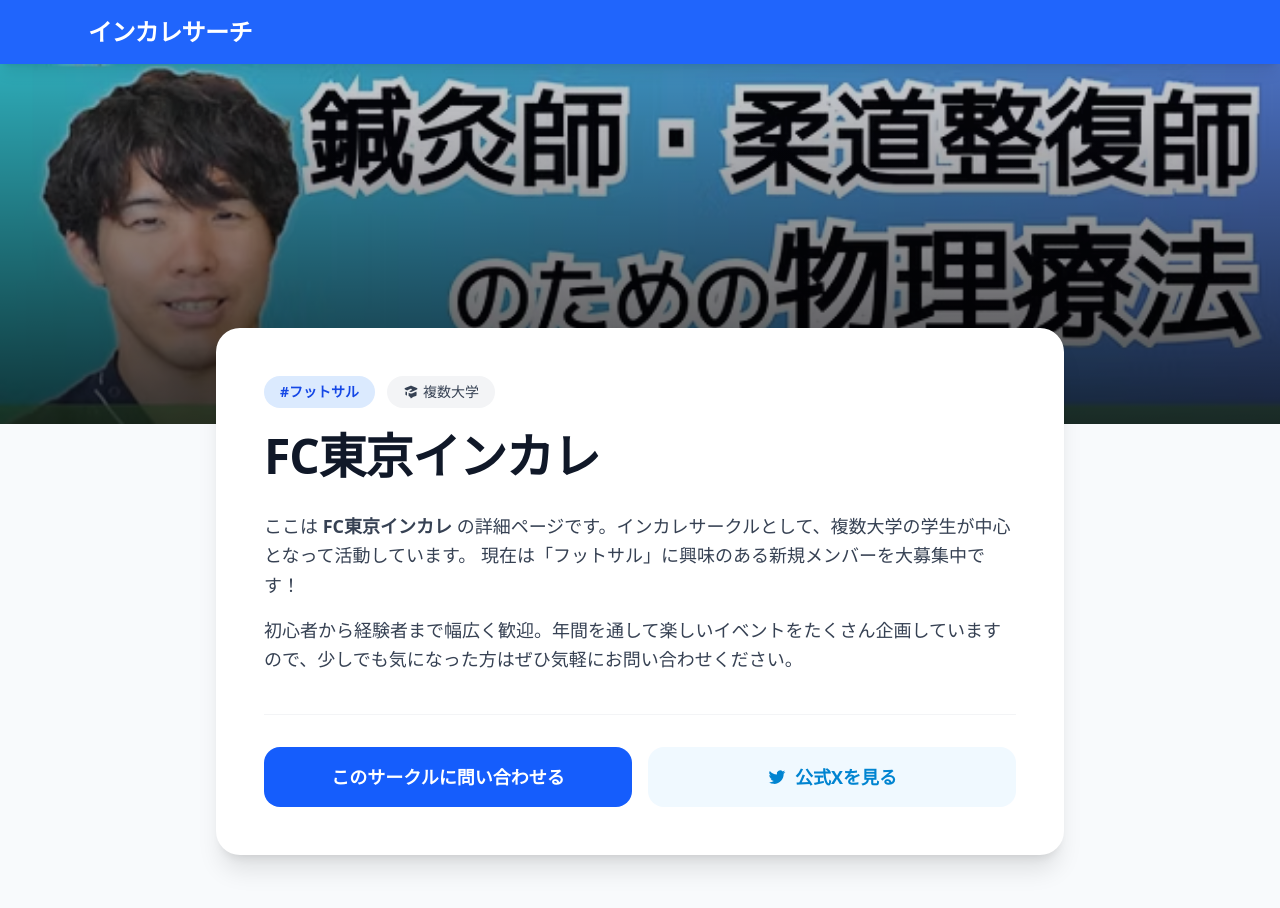
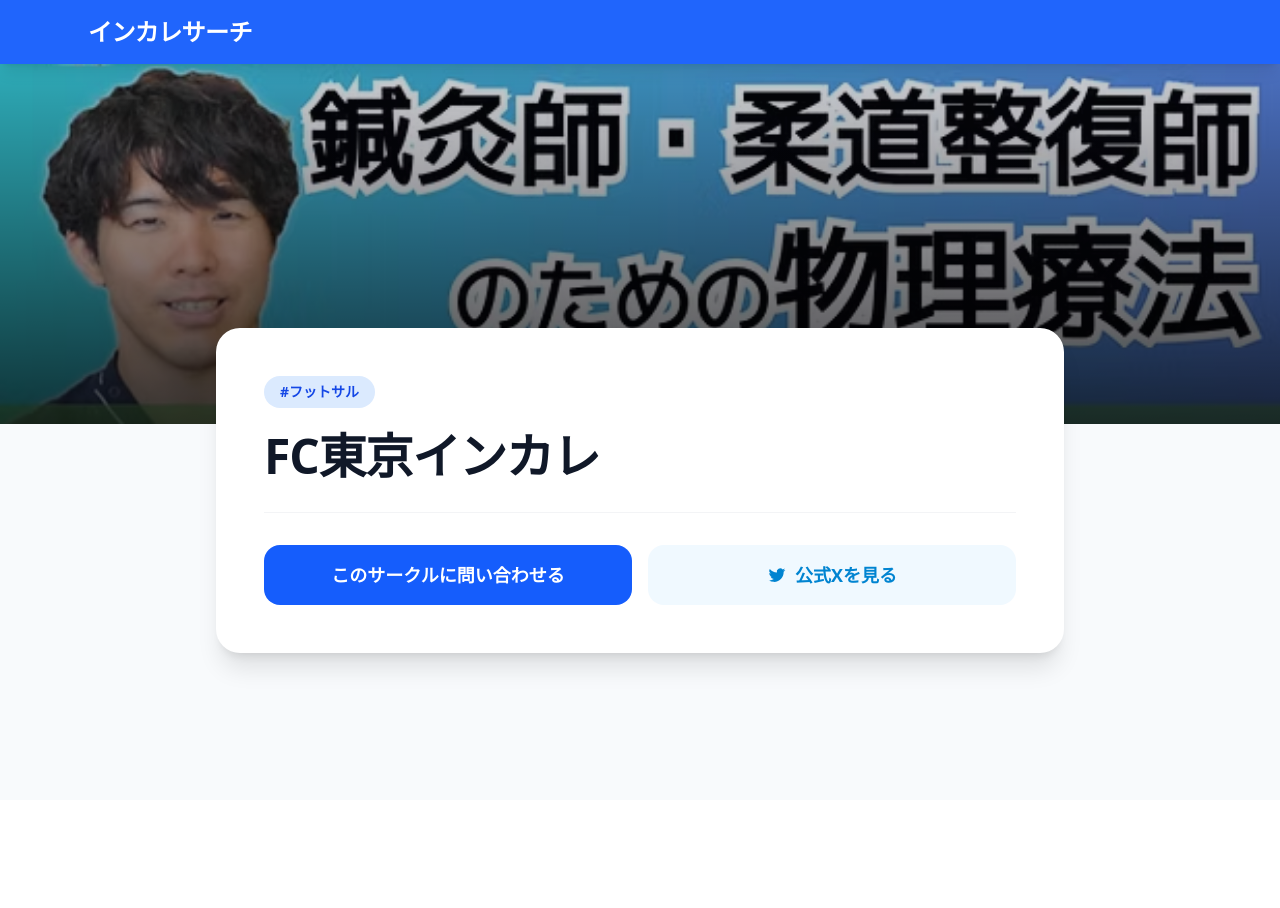
Before and after one commit to momiprog/incolle, a Next.js app: page /circles/1 in a window 1280 px wide. Shown: the top 908 px of the page. After the commit the page ends 800 px from the top, so only its background shows below. Built offline with nearby package versions, Linux system fonts and the light colour scheme.

Commit message:
複数大学と直書き説明文をしょうきょ

```diff
--- a/src/app/circles/[id]/page.tsx
+++ b/src/app/circles/[id]/page.tsx
@@ -45,29 +45,12 @@
             <span className="bg-blue-100 text-blue-700 font-bold px-4 py-1.5 rounded-full text-sm">
               #{circle.tag}
             </span>
-            <span className="bg-gray-100 text-gray-700 font-medium px-4 py-1.5 rounded-full text-sm flex items-center gap-1">
-              <svg xmlns="http://www.w3.org/2000/svg" className="h-4 w-4" viewBox="0 0 20 20" fill="currentColor">
-                <path d="M10.394 2.08a1 1 0 00-.788 0l-7 3a1 1 0 000 1.84L5.25 8.051a.999.999 0 01.356-.257l4-1.714a1 1 0 11.788 1.838L7.667 9.088l1.94.831a1 1 0 00.787 0l7-3a1 1 0 000-1.838l-7-3zM3.31 9.397L5 10.12v4.102a8.969 8.969 0 00-1.05-.174 1 1 0 01-.89-.89 11.115 11.115 0 01.25-3.762zM9.3 16.573A9.026 9.026 0 007 14.935v-3.957l1.818.78a3 3 0 002.364 0l5.508-2.361a11.026 11.026 0 01.22 4.624 1 1 0 01-.89.89 8.968 8.968 0 00-5.35 2.524 1 1 0 01-1.4.016z" />
-              </svg>
-              {circle.university}
-            </span>
           </div>
 
           {/* サークルタイトル */}
           <h1 className="text-3xl md:text-5xl font-extrabold text-gray-900 mb-8 tracking-tight">
             {circle.name}
           </h1>
-
-          {/* 紹介文（現状はダミーに近い内容） */}
-          <div className="prose prose-blue max-w-none text-gray-700 mb-10 leading-relaxed md:text-lg">
-            <p className="mb-4">
-              ここは <strong>{circle.name}</strong> の詳細ページです。インカレサークルとして、{circle.university}の学生が中心となって活動しています。
-              現在は「{circle.tag}」に興味のある新規メンバーを大募集中です！
-            </p>
-            <p>
-              初心者から経験者まで幅広く歓迎。年間を通して楽しいイベントをたくさん企画していますので、少しでも気になった方はぜひ気軽にお問い合わせください。
-            </p>
-          </div>
 
           {/* アクションボタン（クリックを促す） */}
           <div className="flex flex-col sm:flex-row gap-4 border-t border-gray-100 pt-8 mt-4">
--- a/src/app/components/CircleCard.tsx
+++ b/src/app/components/CircleCard.tsx
@@ -38,7 +38,7 @@
           <h3 className="font-bold text-lg text-gray-800 group-hover:text-blue-600 transition-colors">
             {circle.name}
           </h3>
-          <p className="text-sm text-gray-500 mt-1">📍 {circle.university}</p>
+
         </div>
       </div>
     </Link>
--- a/src/app/page.tsx
+++ b/src/app/page.tsx
@@ -38,7 +38,7 @@
       <section className="max-w-6xl mx-auto px-6 py-16">
         <div className="flex items-center justify-between mb-8">
           <h2 className="text-2xl md:text-3xl font-bold text-gray-800">
-            🎓 サークル一覧
+            サークル一覧
           </h2>
           <Link
             href="/circles"
```
